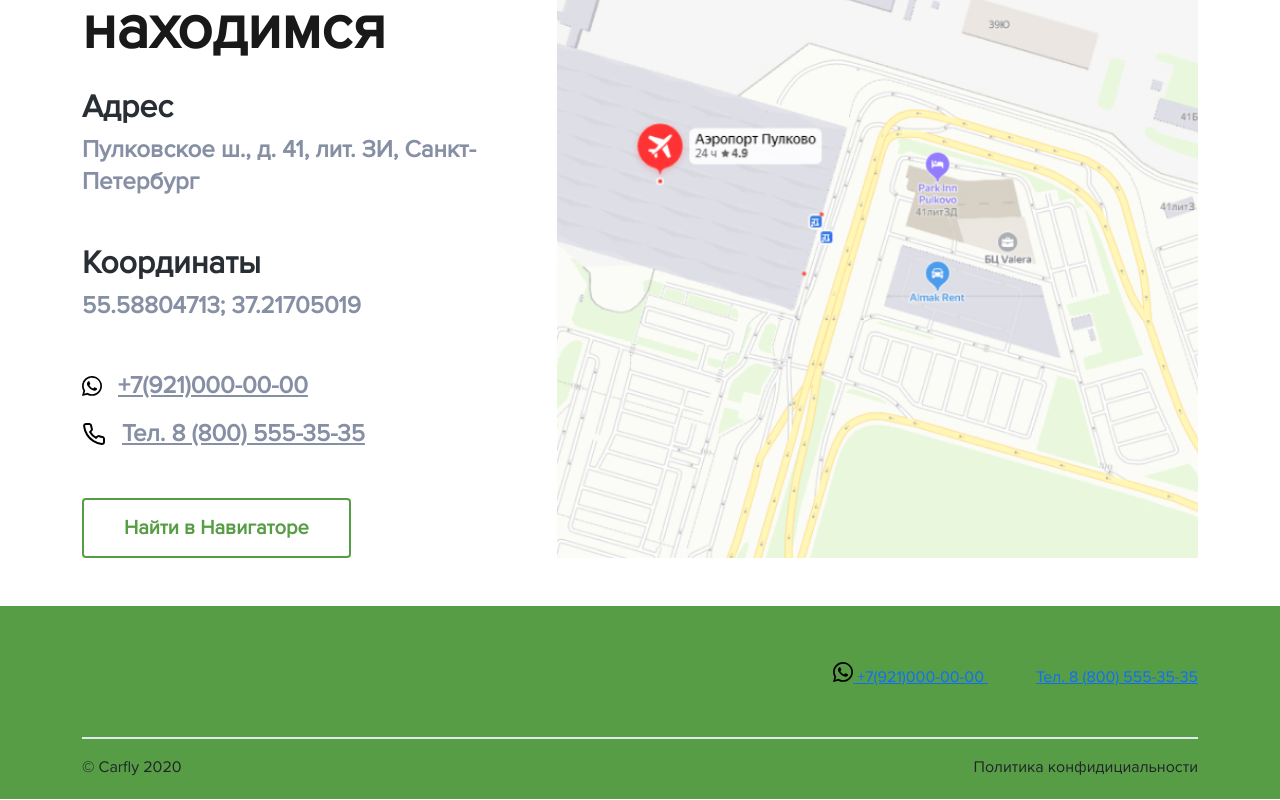
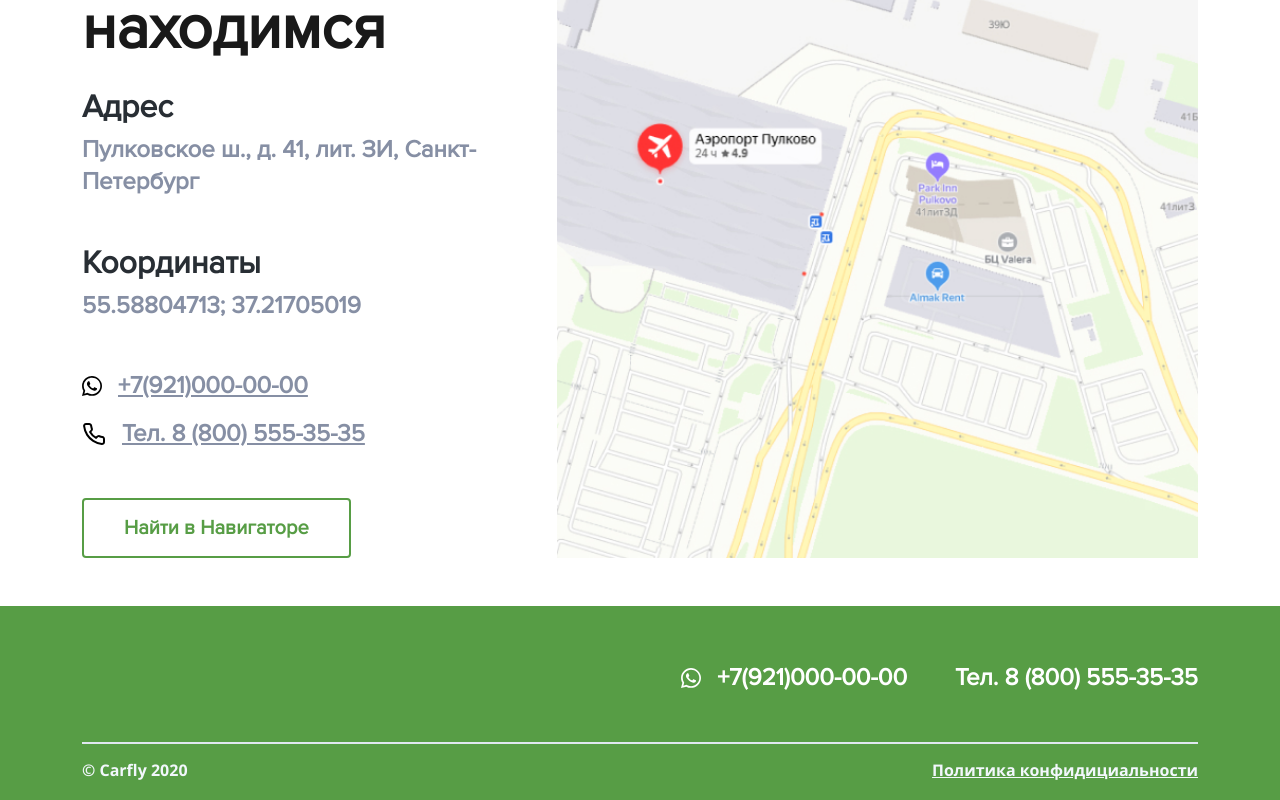
Before and after one commit to Isakwasser/carfly, a Vue app: page / in a window 1280 px wide. Shown: the part 3683-4483 px from the top of the page. Built offline with nearby package versions, Linux system fonts and the light colour scheme.

Commit message:
Fix footer. add transition

```diff
--- a/src/styles/_about.scss
+++ b/src/styles/_about.scss
@@ -64,6 +64,14 @@
         line-height: 20px;
         text-align: center;
         color: $green;
+        transition: all $transition;
+        &:hover {
+            color: #ffffff;
+            background: $green;
+            img {
+                filter: brightness(0) invert(1);
+            }
+        }
         &.showed {
             img {
                 transform: scaleY(-1);
--- a/src/styles/_common.scss
+++ b/src/styles/_common.scss
@@ -4,4 +4,5 @@ $light: #F2F7FC;
 $graydark: #868FA4;
 $dark: #191919;
 $dark2: #282E34;
-$graydarkH: #4D5465
+$graydarkH: #4D5465;
+$transition: 0.3s;
--- a/src/styles/_footer.scss
+++ b/src/styles/_footer.scss
@@ -5,4 +5,27 @@
         height: 2px;
         background: $gray;
     }
+    &__contact {
+        font-style: normal;
+        font-weight: 600;
+        font-size: 24px;
+        line-height: 32px;
+        color: #FFFFFF !important;
+        text-decoration: none;
+    }
+    &__bottom {
+        font-family: 'Segoe UI';
+        font-style: normal;
+        font-weight: 600;
+        font-size: 16px;
+        line-height: 20px;
+        text-align: right;
+        color: $light;
+        a {
+            color: $light;
+            &:hover {
+                color: #DEE4EB;
+            }
+        }
+    }
 }
--- a/src/styles/_location.scss
+++ b/src/styles/_location.scss
@@ -47,6 +47,11 @@
         text-align: center;
         color: #579D45;
         text-decoration: none;
+        transition: all $transition;
+        &:hover {
+            color: #ffffff;
+            background: $green;
+        }
     }
     &__map {
         background-image: url('../assets/map.jpg');
--- a/src/views/FooterView.vue
+++ b/src/views/FooterView.vue
@@ -2,17 +2,20 @@
     <div class="Footer pt-2">
         <div class="container pb-1">
             <div class="d-flex py-5">
-                <div class="ms-auto">
-                    <a href="https://wa.me/79210000000" target="_blank" class="Footer__contact logo_whatsapp">
+                <div class="ms-auto d-flex">
+                    <a href="https://wa.me/79210000000" target="_blank"
+                        class="Footer__contact d-flex align-items-center">
+                        <img src="../assets/WhatsApp_light.svg" class="img-fluid me-3" alt="">
                         +7(921)000-00-00
                     </a>
                     <a href="tel:88005553535" class="Footer__contact ms-5">Тел. 8 (800) 555-35-35</a>
                 </div>
             </div>
             <div class="Footer__line"></div>
-            <div class="d-flex justify-content-between py-3">
+            <div class="d-flex justify-content-between py-3 Footer__bottom">
                 <div>© Carfly 2020</div>
-                <div>Политика конфидициальности</div>
+                <a href="https://yandex.ru/images/search?from=tabbar&text=заглушка" target="_blank">Политика
+                    конфидициальности</a>
             </div>
         </div>
     </div>
```
Also changed, not shown: src/assets/WhatsApp_light.svg (added).
